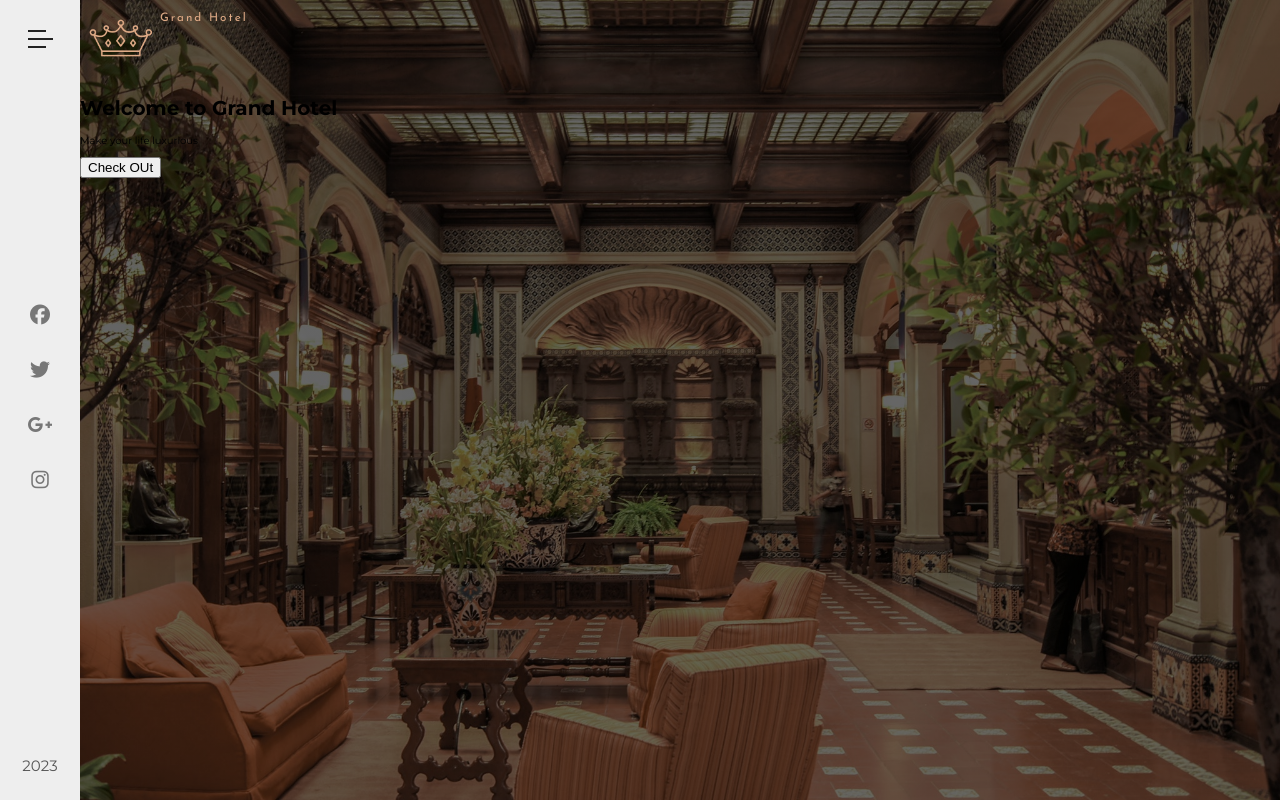
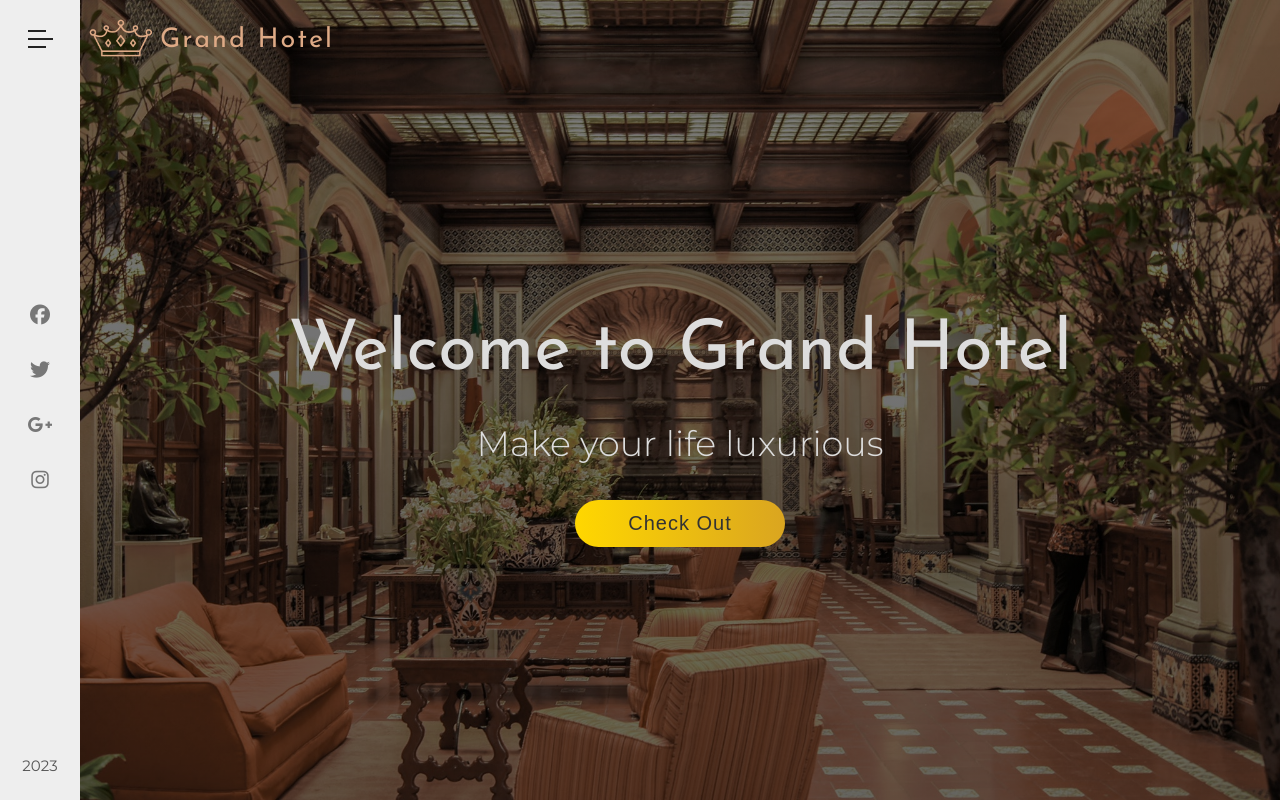
Before and after one commit to eplp/grand-hotel-flex-b, a plain HTML site: page index.html in a window 1280 px wide. Drawn offline with Linux system fonts and the light colour scheme.

Commit message:
Styled central banner, added animation & keyframes, styled banner paragraph and banner button.

```diff
--- a/assets/css/style.css
+++ b/assets/css/style.css
@@ -100,10 +100,9 @@ body {
    position: fixed; /** to remove space above sidebar (could be done also with margin-top:0 for h1 */
    width: 40rem;
    height: 100%; /** navbar will strecht across the whole page */
-   background-image: linear-gradient(to top, rgba(34, 32, 41, 1), rgba(34, 32, 41, 0.8)),
-      url(/assets/images/nav-bg.jpeg);
-   background-position: center;
-   background-repeat: no-repeat;
+   /* background-image: linear-gradient(to top, rgba(34, 32, 41, 1), rgba(34, 32, 41, 0.8)),url(/assets/images/nav-bg.jpeg); */
+   /* background-position: center; */
+   /* background-repeat: no-repeat; */
 
    background: linear-gradient(to top, rgba(34, 32, 41, 1), rgba(34, 32, 41, 0.8)),
       url("/assets/images/nav-bg.jpeg") center no-repeat; /** shorthand for previous three lines */
@@ -232,7 +231,7 @@ body {
    margin-bottom: 1.5rem;
 }
 
-/** use this CSS combinator: "~" - general sibling selector to dhow navigation */
+/** use this CSS combinator: "~" - general sibling selector to show navigation */
 .checkbox:checked ~ .navigation {
    left: var(--sidebar-width);
 }
@@ -261,12 +260,13 @@ body {
 /** header */
 
 .header {
-   margin-left: var(--sidebar-width); /** un-hides header that was behind sidebar due to sidebar property position: fixed */
+   /** un-hides header that was behind sidebar due to sidebar property position: fixed */
+   margin-left: var(--sidebar-width);
    height: 100vh;
    /* background-image: url(../images/header-1.jpeg); */
    /* background-position: center; */
    /* background-repeat: no-repeat; */
-   background: linear-gradient(to top, rgba(0, 0, 0, 0.6), rgba(0, 0, 0, 0.6)),
+   background: linear-gradient(to top, rgba(0, 0, 0, 0.6), rgba(0, 0, 0, 0.5)),
       url(/assets/images/header-1.jpeg) center no-repeat;
    background-size: cover; /** cover all viewport regardless of zoom value */
 }
@@ -278,12 +278,74 @@ body {
 
 .hotel-heading {
    font-family: "Josefin Sans", sans-serif;
-   font-size: 2.7ren;
+   font-size: 2.7rem;
    font-weight: 400;
    color: var(--theme-color);
    letter-spacing: 0.2rem;
 }
 
+.banner {
+   color: #ddd;
+   height: 65rem;
+   display: flex;
+   flex-direction: column;
+   align-items: center;
+   justify-content: center;
+}
 
+.banner-heading {
+   font-family: "Josefin Sans", sans-serif;
+   font-size: 7rem;
+   font-weight: 400;
+   margin-bottom: 0;
+   /** CSS allows animation of HTML elements without using JavaScript or Flash! */
+   /* An animation lets an element gradually change from one style to another. You can change as many CSS properties you want, as many times as you want. To use CSS animation, you must first specify some keyframes for the animation. Keyframes hold what styles the element will have at certain times.*/
+   /** animation properties:
+       animation-name: example;
+       animation-duration: 5s;
+       animation-timing-function: linear;
+       animation-delay: 2s;
+       animation-iteration-count: infinite;
+       animation-direction: alternate; */
+   animation: anim 2s; /** executes animation named "anim" with duration 2 secs */
+}
+
+.banner-paragraph {
+   font-size: 3.5rem;
+   font-weight: 300;
+   /** animation: name duration delay direction */
+   animation: anim 1.5s 0.5s backwards;
+}
+
+.banner-button {
+   width: 21rem;
+   padding: 1.2rem 2rem;
+   font-size: 2rem;
+   color: #333;
+   letter-spacing: 0.1rem;
+   border: none;
+   border-radius: 10rem;
+   outline: none;
+   background: linear-gradient(to right, gold, goldenrod);
+   cursor: pointer;
+   animation: anim 1s 1s backwards;
+}
+
+.banner-button:hover {
+   background: linear-gradient(to left, gold, goldenrod);
+}
+
+.banner-button:active {
+   transform: translateY(0.2rem);
+}
+
+@keyframes anim {
+   0% {
+      opacity: 0;
+   }
+   100% {
+      opacity: 1;
+   }
+}
 
 /** end of header */
--- a/index.html
+++ b/index.html
@@ -119,7 +119,7 @@
          <div class="banner">
             <h1 class="banner-heading">Welcome to Grand Hotel</h1>
             <p class="banner-paragraph">Make your life luxurious</p>
-            <button class="banner-button">Check OUt</button>
+            <button class="banner-button">Check Out</button>
          </div>
       </header>
       <!-- end of header -->
```
